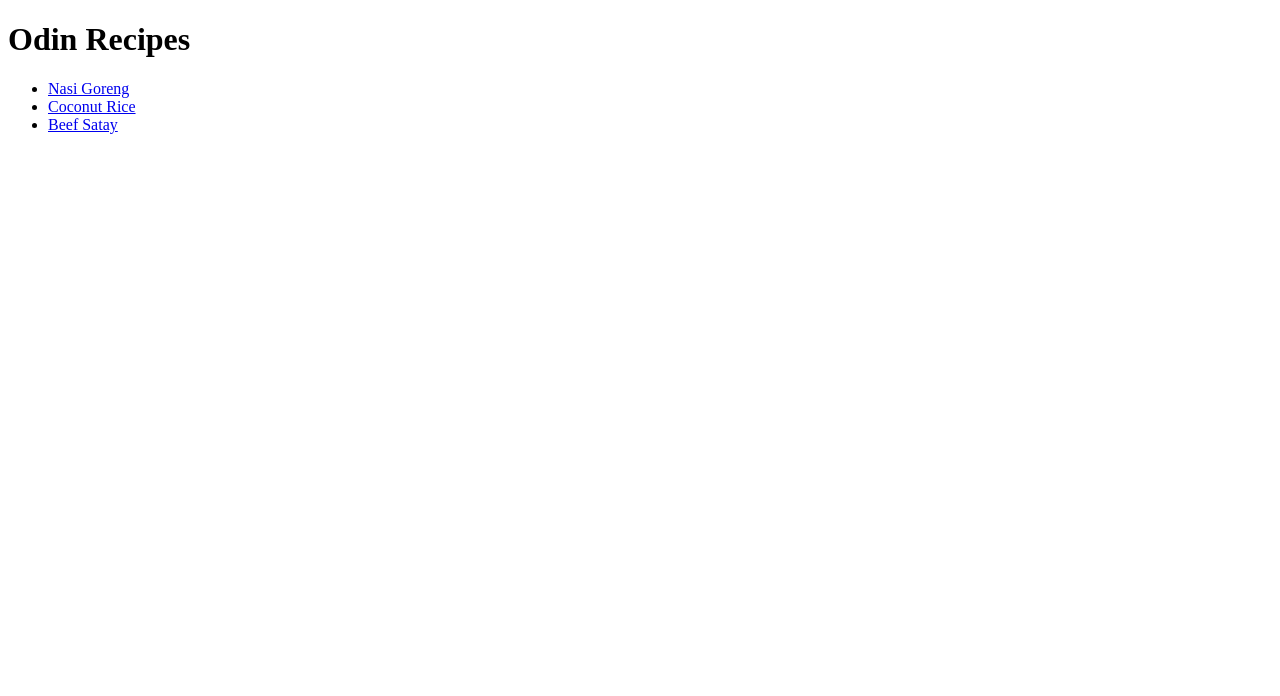
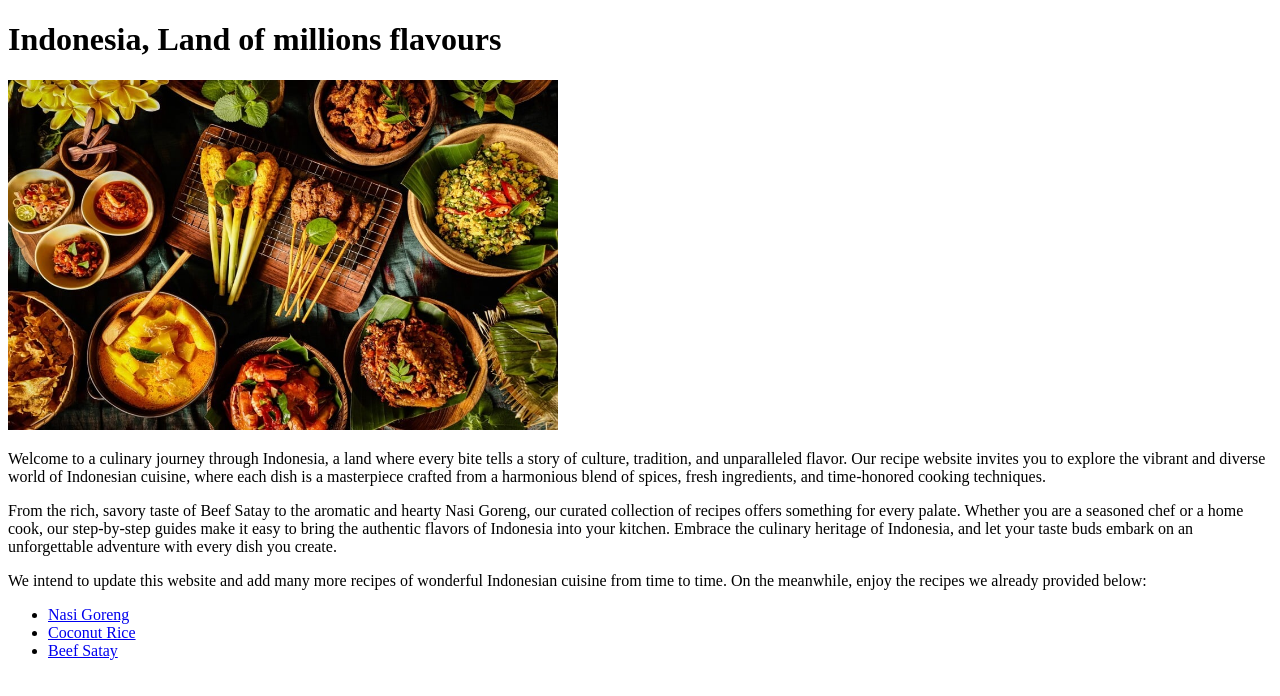
Before and after one commit to prdnbhgskr/recipe_simple, a plain HTML site: page index.html in a window 1280 px wide. Drawn offline with Linux system fonts and the light colour scheme.

Commit message:
Add some explanations to the main html file

```diff
--- a/index.html
+++ b/index.html
@@ -3,11 +3,41 @@
 <head>
     <meta charset="UTF-8">
     <meta name="viewport" content="width=device-width, initial-scale=1.0">
-    <title>Odin Recipe</title>
+    <title>Indonesia, Land of millions flavours</title>
 </head>
 
 <body>
-    <h1>Odin Recipes</h1>
+    <h1>Indonesia, Land of millions flavours</h1>
+
+    <img src="images/kuliner.jpg" height="350" width="550"/>
+
+    <p>Welcome to a culinary journey through Indonesia,
+         a land where every bite tells a story of culture,
+         tradition, and unparalleled flavor. Our recipe
+         website invites you to explore the vibrant and
+         diverse world of Indonesian cuisine, where each
+         dish is a masterpiece crafted from a harmonious
+         blend of spices, fresh ingredients, and time-honored
+         cooking techniques. </p>
+
+    <p>From the rich, savory taste of Beef Satay to
+        the aromatic and hearty Nasi Goreng, our
+        curated collection of recipes offers something
+        for every palate. Whether you are a seasoned
+        chef or a home cook, our step-by-step guides
+        make it easy to bring the authentic flavors of
+        Indonesia into your kitchen. Embrace the
+        culinary heritage of Indonesia, and let your
+        taste buds embark on an unforgettable adventure
+        with every dish you create.
+    </p>
+
+    <p>We intend to update this website and add many more
+        recipes of wonderful Indonesian cuisine from time
+        to time. On the meanwhile, enjoy the recipes we already
+        provided below:
+    </p>
+
     <uL>
         <li><a href="recipes/nasi_goreng.html">Nasi Goreng</a></li>
         <li><a href="recipes/coconut_rice.html">Coconut Rice</a></li>
```
Also changed, not shown: images/culinary.jpg (added), images/indonesia.jpg (added), images/kuliner.jpg (added).
